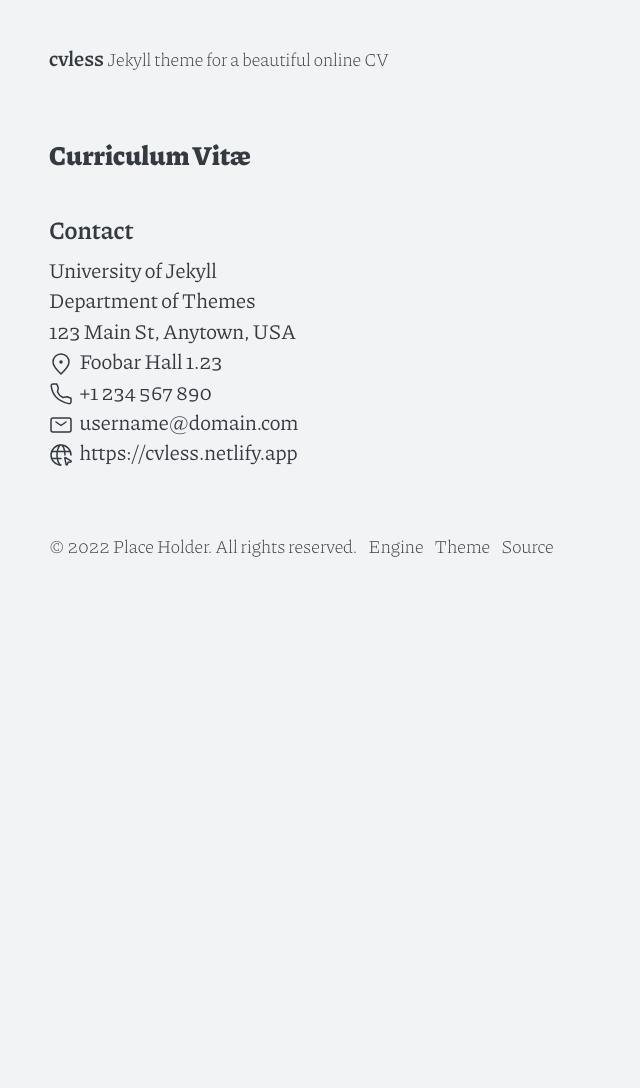
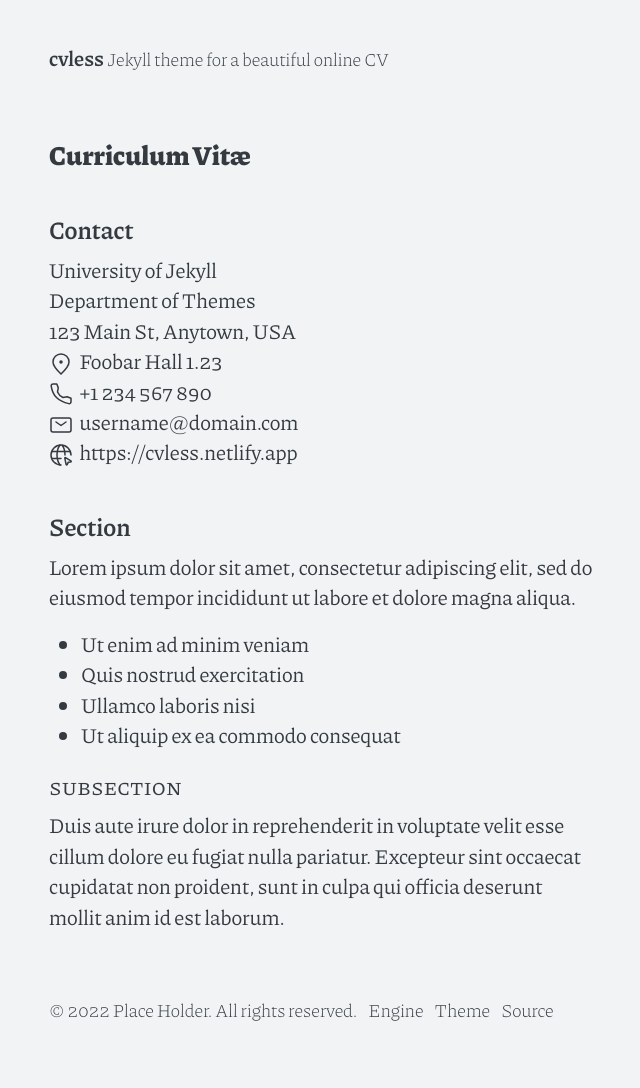
Before and after one commit to piazzai/cvless, a Jekyll site: the page built from cv.md, in a window 1280 px wide. Shown: the whole page, without its empty margins (318-958 px from the left). Built offline with Jekyll 4.4.1, drawn with Linux system fonts in a browser that asks for light colours; before the commit the page ends 900 px from its top, so only the background shows below that.

Commit message:
Write sample cv

```diff
--- a/cv.md
+++ b/cv.md
@@ -6,3 +6,16 @@
 {% assign link="iconoir/open-in-browser.svg" %}
 {% assign download="iconoir/download-square-outline.svg" %}
 {% include contact.html %}
+
+## Section
+
+Lorem ipsum dolor sit amet, consectetur adipiscing elit, sed do eiusmod tempor incididunt ut labore et dolore magna aliqua.
+
+* Ut enim ad minim veniam
+* Quis nostrud exercitation
+* Ullamco laboris nisi
+* Ut aliquip ex ea commodo consequat
+
+### Subsection
+
+Duis aute irure dolor in reprehenderit in voluptate velit esse cillum dolore eu fugiat nulla pariatur. Excepteur sint occaecat cupidatat non proident, sunt in culpa qui officia deserunt mollit anim id est laborum.
```
